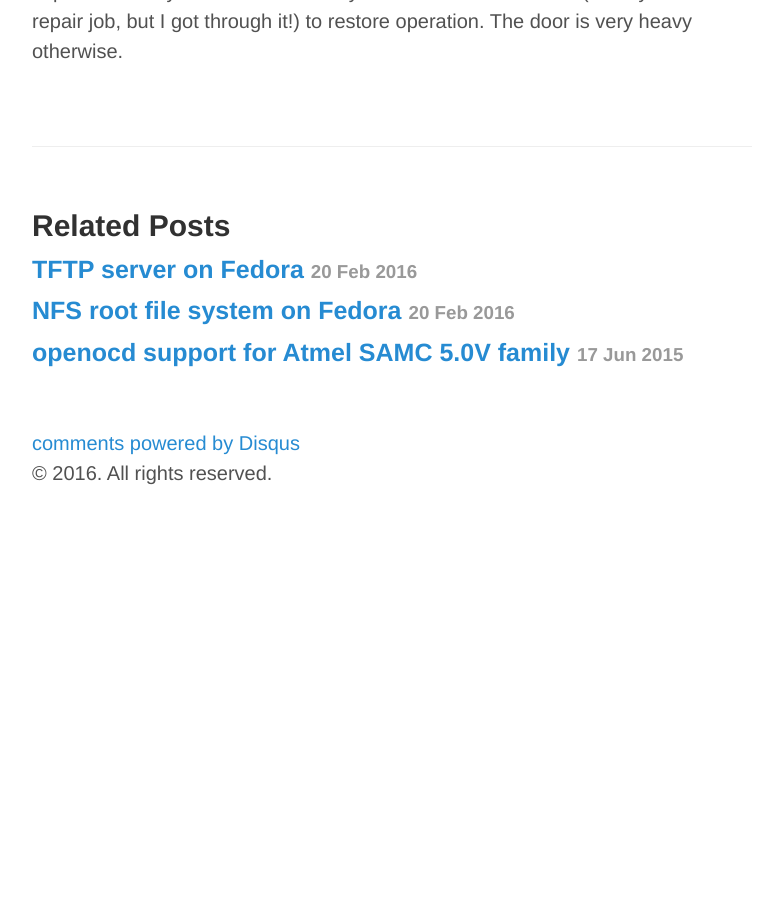
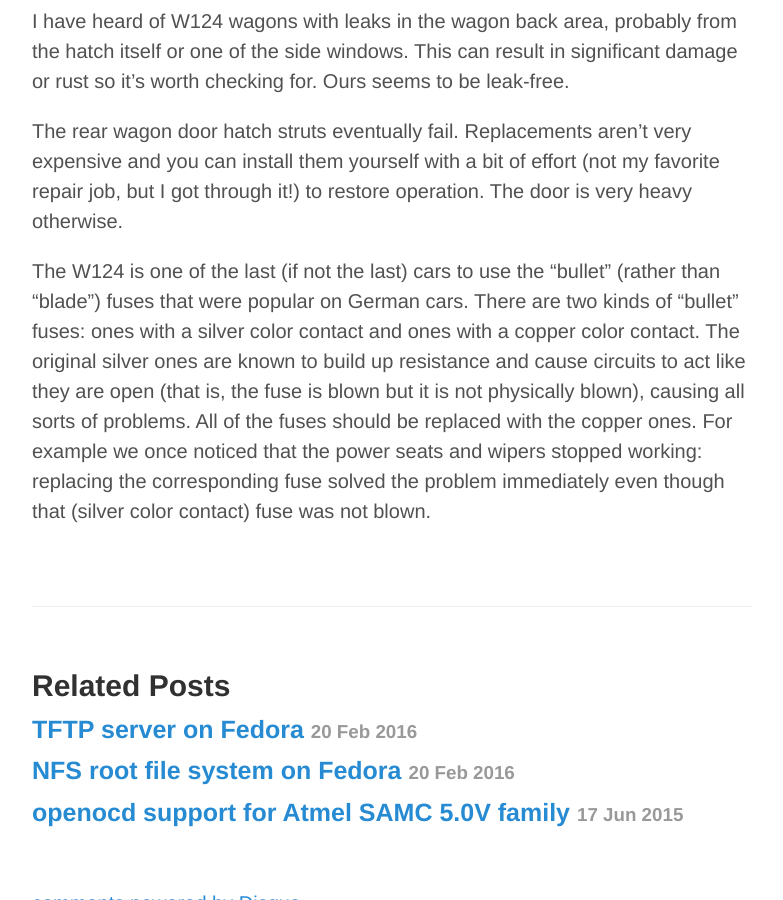
Before and after one commit to yurovsky/yurovsky.github.io, a Jekyll site: the page built from _posts/2016-02-20-mercedes-w124-e320-wagon.md, in a window 1280 px wide and 900 px high, scrolled down 5110 px. Shown: the whole window, without its empty margins (248-1031 px from the left). Built offline with Jekyll 4.4.1, drawn with Linux system fonts in a browser that asks for light colours; comment, search, counter and statistics services are not loaded; before the commit the page ends 5618 px from its top, so only the background shows below that; some of the changed text lies outside the part shown.

Commit message:
more notes

```diff
--- a/_posts/2016-02-20-mercedes-w124-e320-wagon.md
+++ b/_posts/2016-02-20-mercedes-w124-e320-wagon.md
@@ -34,6 +34,12 @@
 lot more power of course.  The later ones have very good brakes (with four
 piston front calipers), ABS is standard, and a rudimentary traction control
 system called ASR was an option.
+
+All W124s have a driver side air bag and later (1994 and 1995) cars have a
+front passenger side air bag.  This was added by taking away the glove box
+because Mercedes did not want to redesign the dashboard for the two final
+years. The center console does have a storage compartment and the front doors
+have reasonable storage as well.
 
 Keep in mind that these cars do not have particularly good fuel economy and
 they do require premium (91 octane or higher) fuel. The m104 six provides about
@@ -165,3 +171,14 @@
 expensive and you can install them yourself with a bit of effort (not my
 favorite repair job, but I got through it!) to restore operation.  The door
 is very heavy otherwise.
+
+The W124 is one of the last (if not the last) cars to use the "bullet" (rather
+than "blade") fuses that were popular on German cars. There are two kinds of
+"bullet" fuses: ones with a silver color contact and ones with a copper color
+contact. The original silver ones are known to build up resistance and cause
+circuits to act like they are open (that is, the fuse is blown but it is not
+physically blown), causing all sorts of problems. All of the fuses should be
+replaced with the copper ones. For example we once noticed that the power
+seats and wipers stopped working: replacing the corresponding fuse solved the
+problem immediately even though that (silver color contact) fuse was not
+blown.
```
